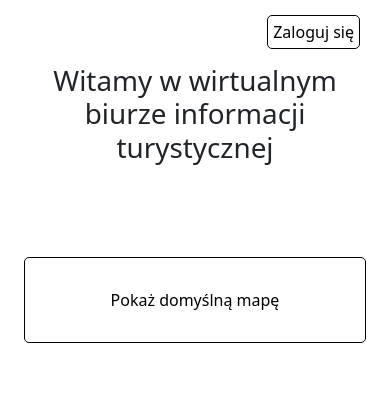
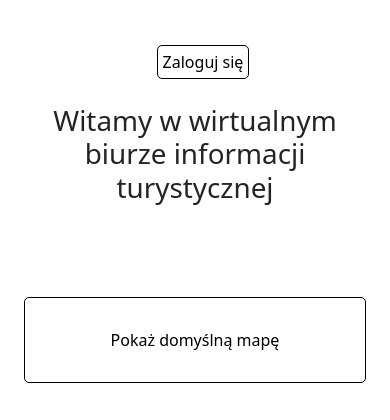
Before and after one commit to AndrzejStarzyk/WiBIT, a Flask app: page / in a window 390 px wide. Shown: the top 420 px of the page. Run offline with Flask 3, Linux system fonts and the light colour scheme; parts of the project's set-up code (start-up, migrations or seed data) failed here and were passed over.

Commit message:
auth bar is now responsive

```diff
--- a/app/static/style/style.css
+++ b/app/static/style/style.css
@@ -162,7 +162,7 @@ body{
 
 .user-top-bar{
     width: 100%;
-    margin-bottom: 20px;
+    margin: 20px;
     text-align: right;
 }
 
@@ -177,8 +177,9 @@ body{
     margin: 30px 0 10px 0;
 }
 
-.user-login * {
-    margin: 0 10px;
+.user-login div{
+    margin: 10px 0;
+    text-align: center;
 }
 
 .user-login a {
--- a/app/templates/home.html
+++ b/app/templates/home.html
@@ -4,14 +4,15 @@
 {% endblock %}
 
 {% block body %}
-<div class="user-top-bar">
-    <div class="user-login">
+<div class="user-top-bar row">
+    <div class="col-md-0 col-lg-4 col-xl-6 col-xxl-7"></div>
+    <div class="user-login row justify-content-center col-md-12 col-lg-8 col-xl-6 col-xxl-5">
         {% if user_name %}
-            Zalogowano jako: {{ user_name }}
-            <a href="{{url_for('logout')}}"> Wyloguj się </a>
-            <a href="{{url_for('user_main_page')}}"> Panel użytkownika </a>
+            <div class="col-md-11 col-lg-4"> Zalogowano jako: {{ user_name }} </div>
+            <div class="col-md-11 col-lg-4"> <a href="{{url_for('logout')}}"> Wyloguj się </a>  </div>
+            <div class="col-md-11 col-lg-4"> <a href="{{url_for('user_main_page')}}"> Panel użytkownika </a>  </div>
         {% else %}
-            <a href="{{url_for('login')}}"> Zaloguj się </a>
+            <div class="col-md-11 col-lg-4"><a href="{{url_for('login')}}"> Zaloguj się </a>  </div>
         {% endif %}
 
     </div>
```
